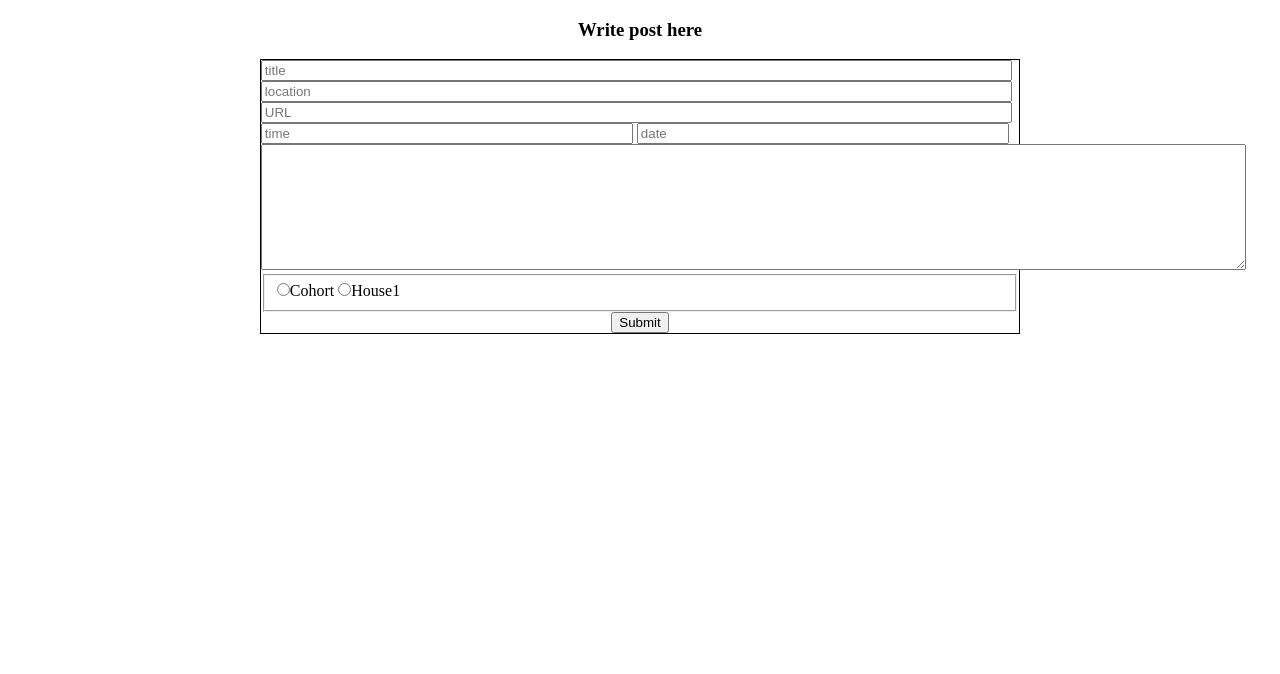
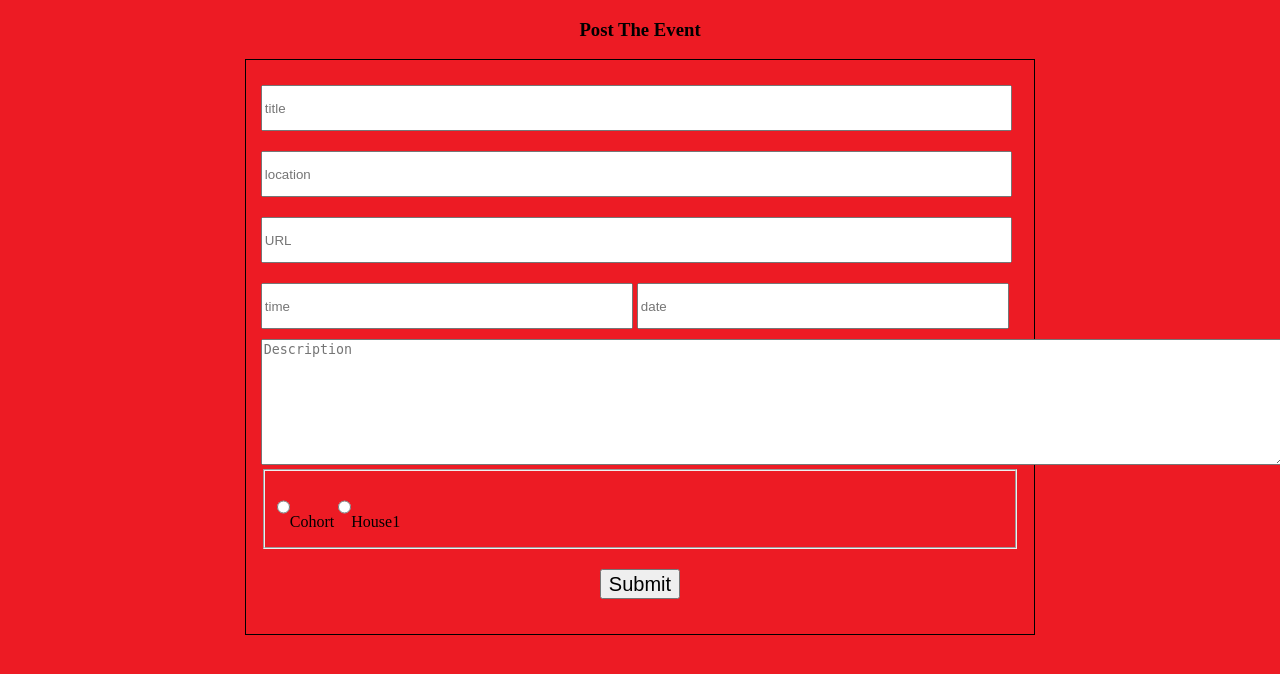
Before and after one commit to simply-grandoit/sb_rc_hackathon, a Node server app: page /profile in a window 1280 px wide. Shown: the top 674 px of the page. Run offline with Node 20, Linux system fonts and the light colour scheme; the visitor is signed in with stand-in values (Sample User, id 1); data that the repository does not hold is empty; some libraries are stand-ins or nearby versions.

Commit message:
styled the profile page.

```diff
--- a/crashers/public/css/style.css
+++ b/crashers/public/css/style.css
@@ -69,9 +69,16 @@ section.chat ul h5 {
 
 /*-------------Profile Page/ Form Styles -----------------------------*/
 
+body.form_page {
+  background-color: #ed1b24;
+}
+
 #inputSection button {
   display: block;
-  margin: 0 auto;
+  margin: 20px auto;
+  font-size: 20px;
+  min-width: 80px;
+  min-height: 30px;
 }
 
 #inputSection h1 {
@@ -83,9 +90,11 @@ section.chat ul h5 {
   width: 60%;
   border: 1px solid black;
   margin: 0 auto;
+  padding: 15px;
 }
 #inputSection form input{
-  margin: 0 auto;
+  margin: 10px auto;
+  height: 40px;
 }
 
 #inputSection form input.long {
--- a/crashers/views/profile.ejs
+++ b/crashers/views/profile.ejs
@@ -10,7 +10,7 @@
     <script src="main.js"></script>
 </head>
 
-<body>
+<body class="form_page">
   <header>
 
   </header>
@@ -18,14 +18,14 @@
   <section id="postArea">
     <section id="inputSection">
 
-        <h1>Write post here</h1>
+        <h1>Post The Event</h1>
         <form class="form_input" action="/crash" method="post">
           <input id="postTitle" class="long" placeholder="title" type="text" name="title" value="">
           <input type="text" class="long" placeholder="location" name="address" value="">
           <input type="text" class="long" name="url" value="" placeholder="URL">
           <input type="text" name="time" class="short" value="" placeholder="time">
           <input type="text" name="date" class="short" id="" placeholder="date">
-          <textarea name="description" rows="8" cols="120"></textarea>
+          <textarea name="description" placeholder="Description" rows="8" cols="125"></textarea>
 
         <fieldset>
         <label class="radio-inline"><input type="radio" name="optradio" value="0">Cohort</label>
```
